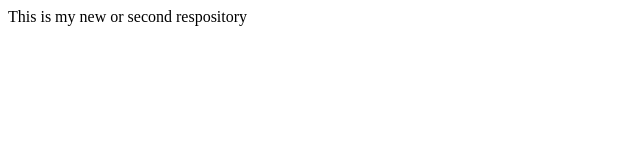
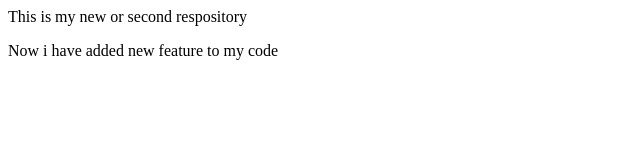
Before and after one commit to Salahuddin-yaqoobi/New-Files, a plain HTML site: page index.html in a window 1280 px wide. Shown: the whole page, without its empty margins (0-640 px from the left). Drawn offline with Linux system fonts and the light colour scheme.

Commit message:
new branch

```diff
--- a/index.html
+++ b/index.html
@@ -1 +1,2 @@
 <p>This is my new or second respository</p>
+<p>Now i have added new feature to my code</p>
```
